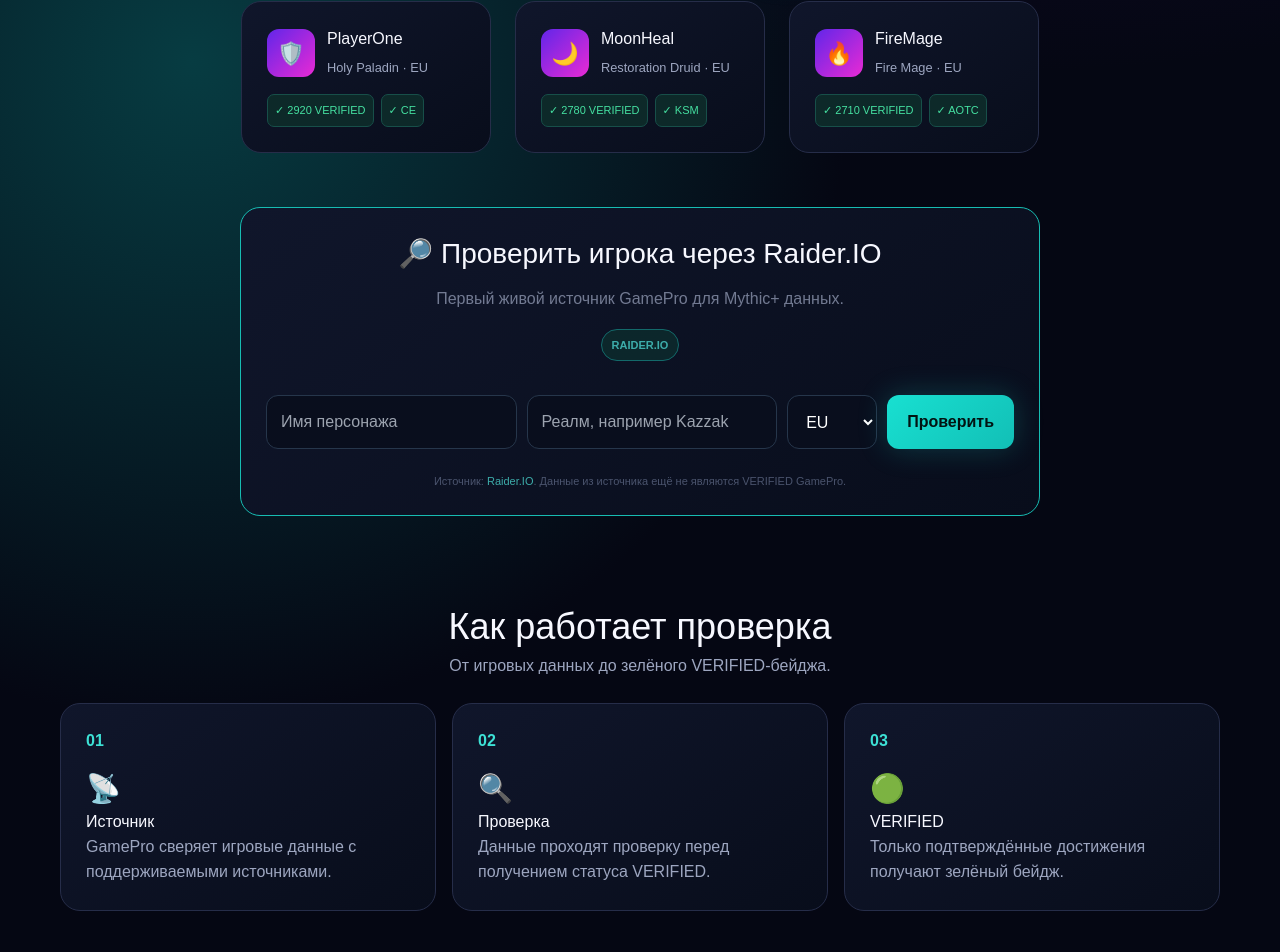
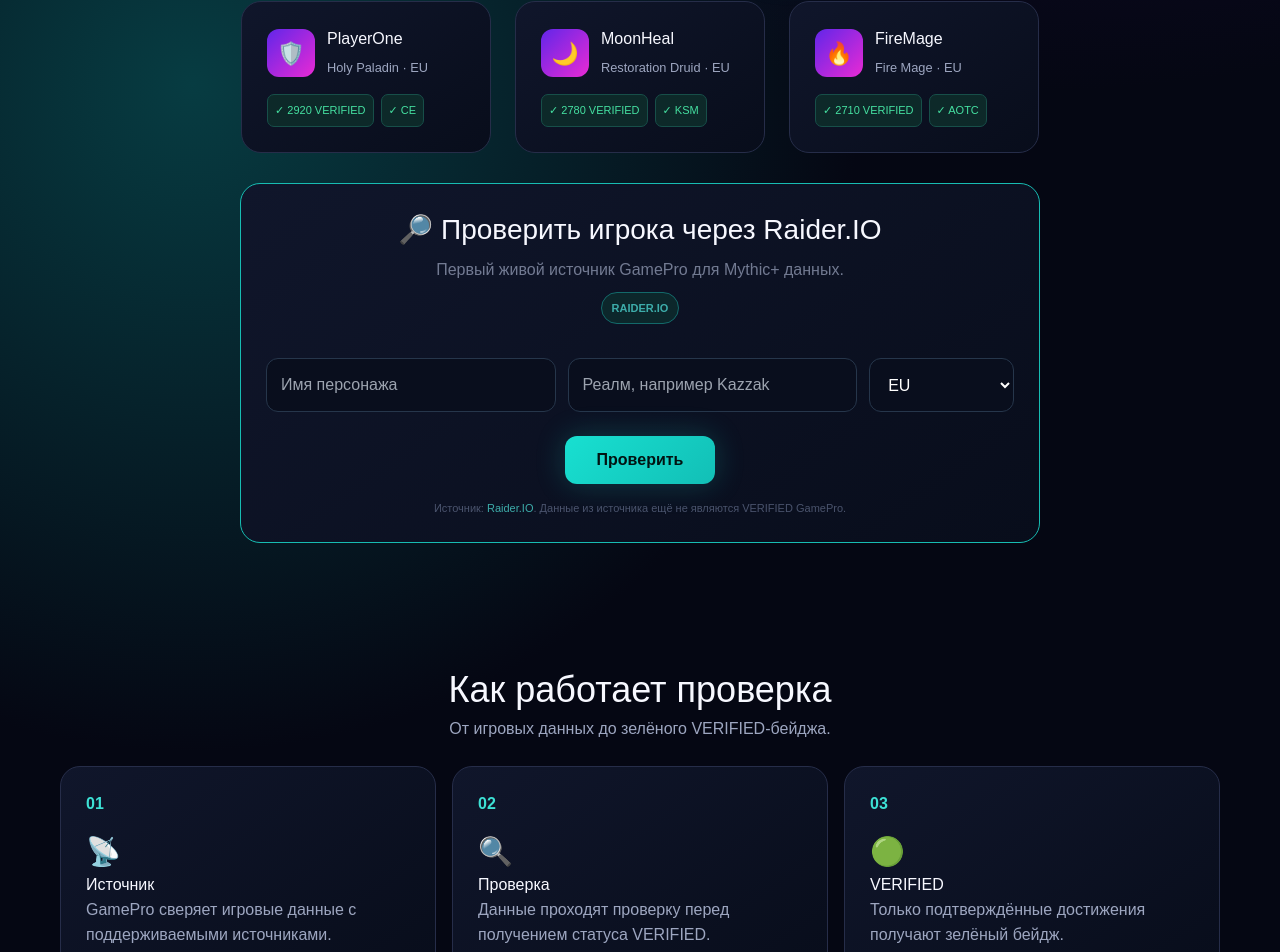
Before and after one commit to vesttrading/gamepro-market, a Next.js app: page / in a window 1280 px wide. Shown: the part 1231-2183 px from the top of the page. Built offline with nearby package versions, Linux system fonts and the light colour scheme; no server answers.

Commit message:
Update styles for main form and result buttons
Refactor styles for the main form and buttons, improving layout and responsiveness.

```diff
--- a/app/globals.css
+++ b/app/globals.css
@@ -139,22 +139,22 @@ main .searchbar + div > div {
     width: 100% !important;
 }
 
-/* ==========================================================================
-   1. НАСТРОЙКА ГЛАВНОЙ ФОРМЫ (Заголовок, Поля, Кнопка Проверить)
+[30.08.2026 18:56] Vladimir: /* ==========================================================================
+   1. ТОТ САМЫЙ ПРАВИЛЬНЫЙ КОД (Который встал как надо)
    ========================================================================== */
 
 /* Убираем лишнюю пустоту сверху синей рамки */
 section#raiderio {
-    padding-top: 24px !important;
-    padding-bottom: 24px !important;
+    padding-top: 24px !important;    /* Сжимает рамку сверху ближе к заголовку */
+    padding-bottom: 24px !important; /* Делает нижнюю часть тоже аккуратной */
 }
 
 /* Главный контейнер внутри рамки */
 section#raiderio div.jsx-f4888bab762c3c0,
-section#raiderio > div:first-of-type {
+section#raiderio > div {
     display: flex !important;
     flex-direction: column !important;
-    gap: 12px !important;
+    gap: 12px !important;            /* Поднимает строку с полями ближе к заголовку */
     width: 100% !important;
     max-width: 800px !important;
     margin: 0 auto !important;
@@ -162,18 +162,20 @@ section#raiderio > div:first-of-type {
 
 /* Блок с заголовком и текстом */
 section#raiderio div.jsx-f4888bab762c3c0 > div:first-child,
-section#raiderio > div:first-of-type > div:first-child {
+section#raiderio > div > div:first-child {
     width: 100% !important;
     display: flex !important;
-    flex-direction: column !important;
+    flex-direction: column !important; /* Текст и плашка Raider.io аккуратно друг под другом */
     align-items: center !important;
     text-align: center !important;
     gap: 6px !important;
-    margin-bottom: 4px !important;
+    margin-bottom: 4px !important;     /* Дополнительно подтягивает инпуты вверх */
 }
 
 /* 3 поля в один ряд */
-section#raiderio form {
+section#raiderio form,
+section#raiderio div:has(> input[placeholder*="Имя"]),
+section#raiderio div.jsx-f4888bab762c3c0 form {
     display: grid !important;
     grid-template-columns: 2fr 2fr 1fr !important;
     gap: 12px !important;
@@ -181,85 +183,79 @@ section#raiderio form {
 }
 
 /* Инпуты */
-section#raiderio form input,
-section#raiderio form select {
+section#raiderio input,
+section#raiderio select {
     width: 100% !important;
     margin-bottom: 0 !important;
 }
 
-/* Обертка для кнопки и ошибки валидации (растягиваем на всю ширину сетки) */
+/* Ошибка валидации */
 section#raiderio form > div:last-child,
-section#raiderio form p,
-section#raiderio form div:has(button) {
+section#raiderio form p {
     grid-column: 1 / -1 !important;
-    width: 100% !important;
-    display: flex !important;
-    flex-direction: column !important;
-    align-items: center !important; /* Центрирует всё содержимое внутри */
-    justify-content: center !important;
-    margin-top: 12px !important;
 }
 
-/* Кнопка «Проверить» — зажимаем размеры и строго по центру */
-section#raiderio form button {
-    display: inline-block !important;
-    width: 100% !important;
-    max-width: 280px !important; /* Не дает ей растянуться больше 280px */
+/* Кнопка по центру */
+section#raiderio button {
+    grid-column: 1 / -1 !important;
+    display: block !important;
+    width: auto !important;
+    max-width: 280px !important;
+    margin: 12px auto 0 !important;
     padding: 12px 32px !important;
-    margin: 0 auto !important;
-}
-
-/* Текст ошибки под кнопкой */
-section#raiderio form div[class*="error"],
-section#raiderio form p {
-    text-align: center !important;
-    margin-top: 8px !important;
-    width: 100% !important;
-}
-
-
-/* ==========================================================================
-   2. НАСТРОЙКА КНОПОК РЕЗУЛЬТАТА (Сохранить в GamePro и VERIFIED)
-   ========================================================================== */
-
-/* Блок с кнопками результата, который появляется ПОСЛЕ формы */
-section#raiderio form + div,
-section#raiderio div:not(.jsx-f4888bab762c3c0) > div:has(button + button) {
-    display: flex !important;
-    flex-direction: row !important;
-    justify-content: center !important;
-    align-items: center !important;
-    gap: 16px !important;
-    width: 100% !important;
-    margin-top: 20px !important;
-}
-
-/* Сами новые кнопки результата */
-section#raiderio form + div button,
-section#raiderio form + div a {
-    width: auto !important;
-    min-width: 160px !important;
-    margin: 0 !important;
 }
 
 /* Текст источника в самом низу */
 section#raiderio p:last-of-type,
 section#raiderio span:last-of-type,
 section#raiderio .source-text {
-    margin-top: 12px !important;
+    margin-top: 4px !important;
     opacity: 0.7;
     text-align: center !important;
 }
 
 /* Мобильная адаптация */
 @media (max-width: 768px) {
-    section#raiderio form {
+    section#raiderio form,
+    section#raiderio div:has(> input[placeholder*="Имя"]) {
         grid-template-columns: 1fr !important;
     }
-    section#raiderio form button {
+    section#raiderio button {
         max-width: 100% !important;
     }
-    section#raiderio form + div {
+}
+
+
+/* ==========================================================================
+   2. НОВОЕ ДОПЛЕНЕНИЕ: СТАВИМ ДВЕ КНОПКИ РЕЗУЛЬТАТА РЯДОМ
+   ========================================================================== */
+
+/* Находим контейнер, который появляется ПОСЛЕ кнопки «Проверить» и содержит две новые кнопки */
+section#raiderio div:has(> button + button),
+section#raiderio div:has(> button + a),
+section#raiderio div:has(> a + button) {
+    display: flex !important;
+    flex-direction: row !important;     /* Строго в один горизонтальный ряд */
+    justify-content: center !important; /* Центрируем всю пару кнопок */
+    align-items: center !important;
+    gap: 16px !important;               /* Расстояние между ними */
+    width: 100% !important;
+    margin: 20px auto 0 !important;
+}
+
+/* Изолируем эти две новые кнопки, чтобы они стояли красиво и имели одинаковую ширину */
+section#raiderio div:has(> button + button) button,
+section#raiderio div:has(> button + a) button,
+section#raiderio div:has(> button + a) a {
+    width: auto !important;
+    min-width: 170px !important; /* Аккуратная фиксированная ширина для аккуратности */
+    margin: 0 !important;        /* Сбрасываем авто-маржины, чтобы они не разлетались */
+}
+[30.08.2026 18:56] Vladimir: /* На мобильных экранах пусть эти две кнопки встают друг под друга для удобства */
+@media (max-width: 768px) {
+    section#raiderio div:has(> button + button),
+    section#raiderio div:has(> button + a) {
         flex-direction: column !important;
+        gap: 10px !important;
     }
 }
```
